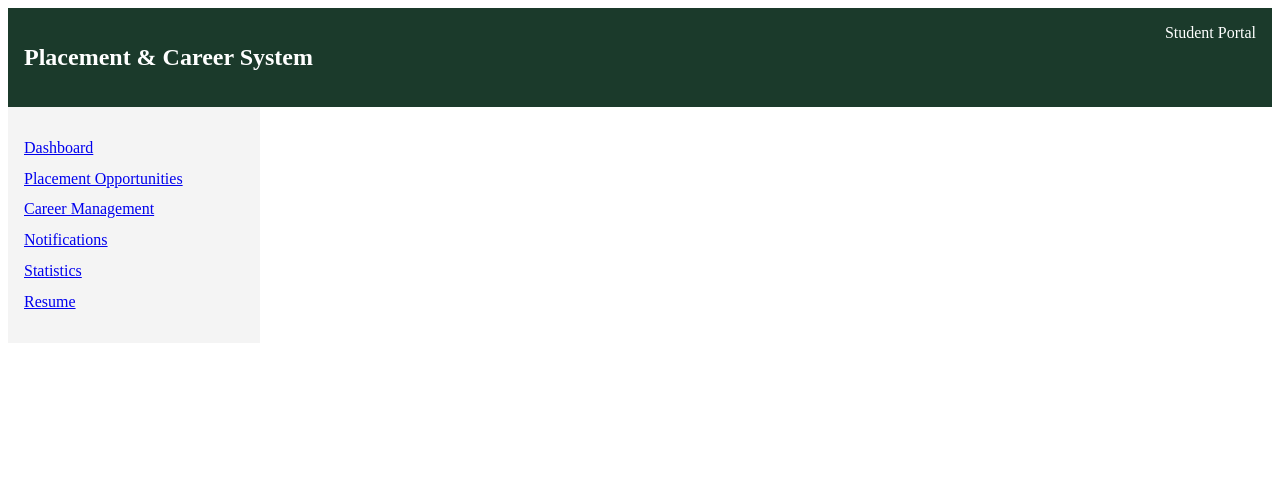
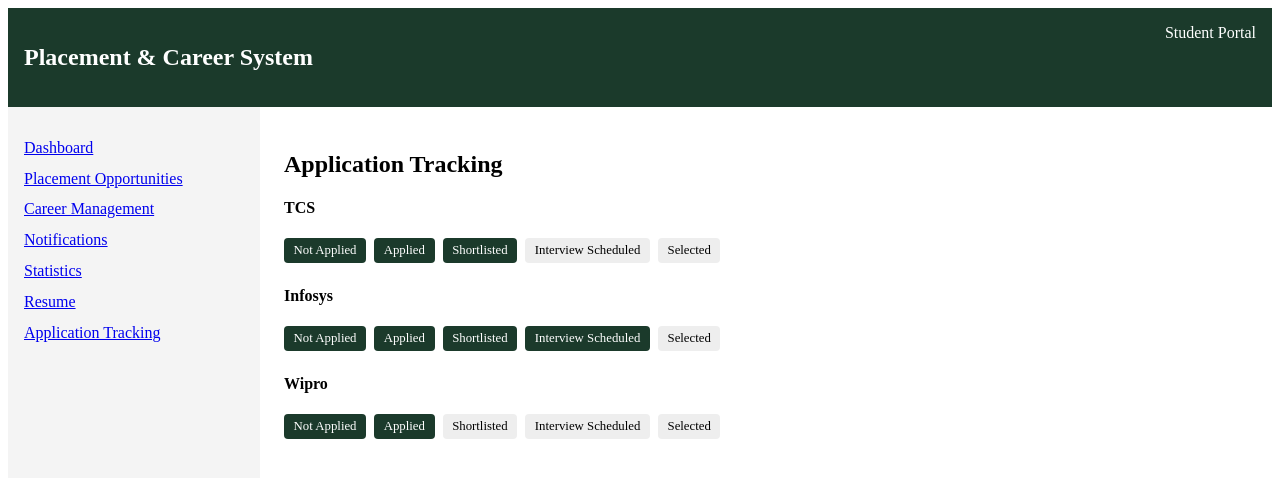
Before and after one commit to vaibhava-shrivastav/mini_project_fullstack, a React (Vite) app in the folder placement-system/: page /tracking in a window 1280 px wide. Shown: the top 478 px of the page. Built offline with nearby package versions, Linux system fonts and the light colour scheme.

Commit message:
Add application tracking module with stage-wise tracker

```diff
--- a/placement-system/src/App.jsx
+++ b/placement-system/src/App.jsx
@@ -8,6 +8,7 @@
 import Notifications from "./pages/Notifications";
 import Statistics from "./pages/Statistics";
 import Resume from "./pages/Resume";
+import Tracking from "./pages/Tracking";
 import "./App.css";
 
 export default function App() {
@@ -24,6 +25,7 @@
             <Route path="/notifications" element={<Notifications />} />
             <Route path="/statistics" element={<Statistics />} />
             <Route path="/resume" element={<Resume />} />
+            <Route path="/tracking" element={<Tracking />} />
           </Routes>
         </main>
       </div>
--- a/placement-system/src/components/Sidebar.jsx
+++ b/placement-system/src/components/Sidebar.jsx
@@ -9,6 +9,7 @@
     { to: "/notifications", label: "Notifications" },
     { to: "/statistics", label: "Statistics" },
     { to: "/resume", label: "Resume" },
+    { to: "/tracking", label: "Application Tracking" },
   ];
 
   return (
--- /dev/null
+++ b/placement-system/src/components/TrackerBar.jsx
@@ -0,0 +1,11 @@
+import { stages } from "../data/studentData";
+
+export default function TrackerBar({ stage }) {
+  return (
+    <div className="tracker-bar">
+      {stages.map((s, i) => (
+        <span key={s} className={i <= stage ? "step active" : "step"}>{s}</span>
+      ))}
+    </div>
+  );
+}
--- a/placement-system/src/data/studentData.js
+++ b/placement-system/src/data/studentData.js
@@ -7,7 +7,15 @@
 };
 
 export const applications = [
-  { company: "TCS", status: "Applied" },
-  { company: "Infosys", status: "Shortlisted" },
-  { company: "Wipro", status: "Interview Scheduled" },
+  { company: "TCS", stage: 2 },
+  { company: "Infosys", stage: 3 },
+  { company: "Wipro", stage: 1 },
 ];
+
+export const stages = [
+  "Not Applied",
+  "Applied",
+  "Shortlisted",
+  "Interview Scheduled",
+  "Selected",
+];
--- a/placement-system/src/index.css
+++ b/placement-system/src/index.css
@@ -66,3 +66,26 @@
   color: green;
   font-size: 0.85rem;
 }
+
+
+.tracker-item {
+  margin-bottom: 1.5rem;
+}
+
+.tracker-bar {
+  display: flex;
+  gap: 0.5rem;
+  flex-wrap: wrap;
+}
+
+.step {
+  padding: 0.3rem 0.6rem;
+  background: #eee;
+  border-radius: 4px;
+  font-size: 0.8rem;
+}
+
+.step.active {
+  background: #1b3a2b;
+  color: white;
+}
--- /dev/null
+++ b/placement-system/src/pages/Tracking.jsx
@@ -0,0 +1,16 @@
+import { applications } from "../data/studentData";
+import TrackerBar from "../components/TrackerBar";
+
+export default function Tracking() {
+  return (
+    <div>
+      <h2>Application Tracking</h2>
+      {applications.map((app, i) => (
+        <div key={i} className="tracker-item">
+          <h4>{app.company}</h4>
+          <TrackerBar stage={app.stage} />
+        </div>
+      ))}
+    </div>
+  );
+}
```
